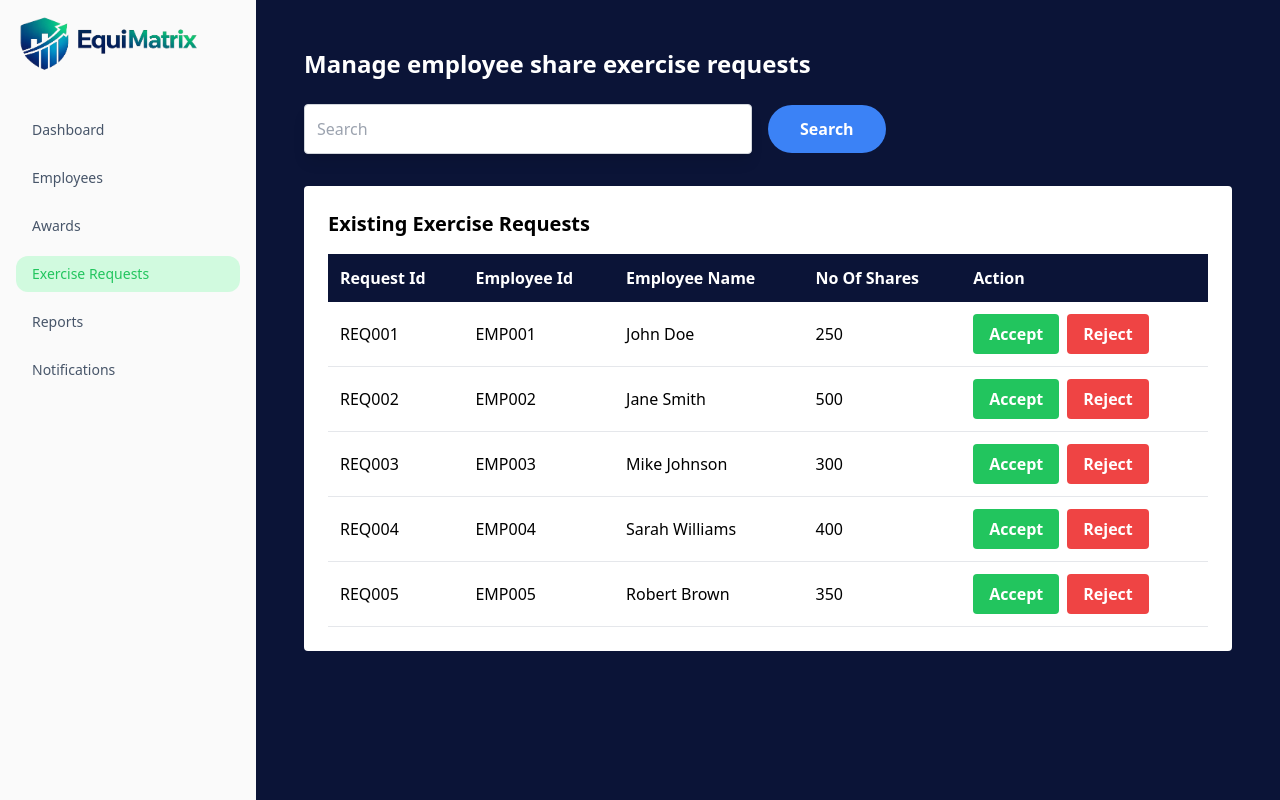
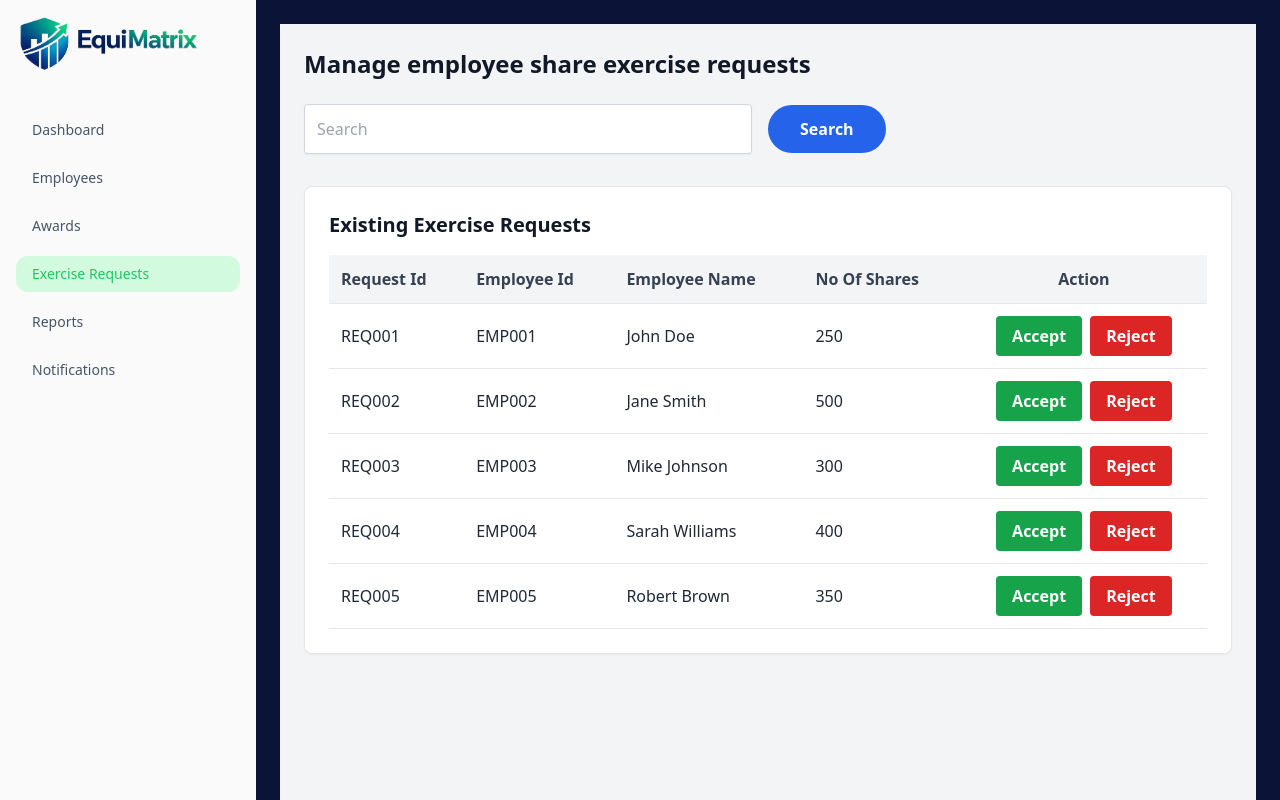
Before and after one commit to VarshaShetty28/Equity_Award_Tracker_EquiMatrix, an Angular app in the folder FrontEnd/: page /admin/exercise in a window 1280 px wide. Shown: the top 800 px of the page. Built offline with nearby package versions, Linux system fonts and the light colour scheme.

Commit message:
noti and er to light

```diff
--- a/FrontEnd/src/app/features/admin/exercise-request/exercise-request.component.html
+++ b/FrontEnd/src/app/features/admin/exercise-request/exercise-request.component.html
@@ -1,9 +1,11 @@
-<div class="p-6">
+<div class="p-6 bg-gray-100 min-h-screen text-gray-800">
 
   <!-- HEADER -->
   <div class="flex justify-between items-center mb-6">
     <div>
-      <h1 class="text-2xl font-bold">Manage employee share exercise requests</h1>
+      <h1 class="text-2xl font-bold text-gray-900">
+        Manage employee share exercise requests
+      </h1>
     </div>
   </div>
 
@@ -13,59 +15,67 @@
       type="text"
       [(ngModel)]="searchText"
       placeholder="Search"
-      class="flex-1 max-w-md p-3 rounded text-black shadow-lg border border-gray-300"
+      class="flex-1 max-w-md p-3 rounded text-gray-900 shadow-sm border border-gray-300 focus:outline-none focus:ring-2 focus:ring-blue-400"
     />
 
     <button
       (click)="onSearch()"
-      class="bg-blue-500 text-white px-8 py-3 rounded-full font-semibold hover:bg-blue-600">
+      class="bg-blue-600 text-white px-8 py-3 rounded-full font-semibold hover:bg-blue-700 transition"
+    >
       Search
     </button>
   </div>
 
   <!-- TABLE CARD -->
-  <div class="bg-white text-black p-6 rounded">
+  <div class="bg-white text-gray-800 p-6 rounded-lg shadow-sm border border-gray-200">
 
-    <h2 class="text-xl font-semibold mb-4">Existing Exercise Requests</h2>
+    <h2 class="text-xl font-semibold mb-4 text-gray-900">
+      Existing Exercise Requests
+    </h2>
 
-    <table class="w-full">
+    <table class="w-full border-collapse">
 
-      <!-- HEAD -->
-      <thead class="bg-[#0B1437] text-white">
+      <!-- HEAD (LIGHT THEME) -->
+      <thead class="bg-gray-100 text-gray-700 border-b">
         <tr>
-          <th class="p-3 text-left">Request Id</th>
-          <th class="p-3 text-left">Employee Id</th>
-          <th class="p-3 text-left">Employee Name</th>
-          <th class="p-3 text-left">No Of Shares</th>
-          <th class="p-3 text-left">Action</th>
+          <th class="p-3 text-left font-semibold">Request Id</th>
+          <th class="p-3 text-left font-semibold">Employee Id</th>
+          <th class="p-3 text-left font-semibold">Employee Name</th>
+          <th class="p-3 text-left font-semibold">No Of Shares</th>
+          <th class="p-3 text-center font-semibold">Action</th>
         </tr>
       </thead>
 
       <!-- BODY -->
       <tbody>
-        <tr *ngFor="let request of exerciseRequests" class="border-b">
-
+        <tr
+          *ngFor="let request of exerciseRequests"
+          class="border-b hover:bg-gray-50 transition"
+        >
           <td class="p-3">{{ request.requestId }}</td>
           <td class="p-3">{{ request.employeeId }}</td>
           <td class="p-3">{{ request.employeeName }}</td>
-          <td class="p-3">{{ request.shares }}</td>
+          <td class="p-3 ">{{ request.shares }}</td>
 
-          <td class="p-3 flex gap-2">
+          <td class="p-3 flex justify-center gap-2">
             <button
               (click)="onAccept(request)"
               [disabled]="request.status !== 'pending'"
-              class="bg-green-500 text-white px-4 py-2 rounded font-semibold hover:bg-green-600 disabled:opacity-50">
+              class="bg-green-600 text-white px-4 py-2 rounded font-semibold
+                     hover:bg-green-700 disabled:opacity-50 transition"
+            >
               Accept
             </button>
 
             <button
               (click)="onReject(request)"
               [disabled]="request.status !== 'pending'"
-              class="bg-red-500 text-white px-4 py-2 rounded font-semibold hover:bg-red-600 disabled:opacity-50">
+              class="bg-red-600 text-white px-4 py-2 rounded font-semibold
+                     hover:bg-red-700 disabled:opacity-50 transition"
+            >
               Reject
             </button>
           </td>
-
         </tr>
       </tbody>
 
--- a/FrontEnd/src/app/features/admin/notifications/notifications.component.html
+++ b/FrontEnd/src/app/features/admin/notifications/notifications.component.html
@@ -1,31 +1,51 @@
-<div class="p-6">
+<div class="p-6 bg-gray-100 min-h-screen text-gray-800">
 
   <!-- HEADER -->
   <div class="mb-8">
-    <h1 class="text-3xl font-bold mb-2">Notifications</h1>
-    <p class="text-gray-400 text-sm">Stay updated with your equity award information</p>
+    <h1 class="text-3xl font-bold mb-2 text-gray-900">
+      Notifications
+    </h1>
+    <p class="text-gray-600 text-sm">
+      Stay updated with your equity award information
+    </p>
   </div>
 
   <!-- NOTIFICATIONS LIST -->
   <div class="space-y-4">
-    <div *ngFor="let notification of notifications" class="bg-[#1a2a52] rounded-lg p-6 border border-gray-700 hover:border-blue-500 transition-all">
+
+    <!-- Notification Card -->
+    <div
+      *ngFor="let notification of notifications"
+      class="bg-white rounded-lg p-6 border border-gray-200 hover:border-blue-400 hover:shadow-sm transition-all"
+    >
 
       <!-- Notification Header -->
       <div class="flex items-start justify-between mb-3">
         <div class="flex-1">
-          <h2 class="text-xl font-semibold text-white mb-1">{{ notification.title }}</h2>
-          <p class="text-sm text-gray-400">{{ notification.date }}</p>
+          <h2 class="text-xl font-semibold text-gray-900 mb-1">
+            {{ notification.title }}
+          </h2>
+          <p class="text-sm text-gray-500">
+            {{ notification.date }}
+          </p>
         </div>
       </div>
 
       <!-- Notification Message -->
-      <p class="text-gray-300 leading-relaxed">{{ notification.message }}</p>
+      <p class="text-gray-700 leading-relaxed">
+        {{ notification.message }}
+      </p>
 
     </div>
 
     <!-- Empty State -->
-    <div *ngIf="notifications.length === 0" class="bg-[#1a2a52] rounded-lg p-12 border border-gray-700 text-center">
-      <p class="text-gray-400 text-lg">No notifications yet</p>
+    <div
+      *ngIf="notifications.length === 0"
+      class="bg-white rounded-lg p-12 border border-gray-200 text-center"
+    >
+      <p class="text-gray-500 text-lg">
+        No notifications yet
+      </p>
     </div>
 
   </div>
```
